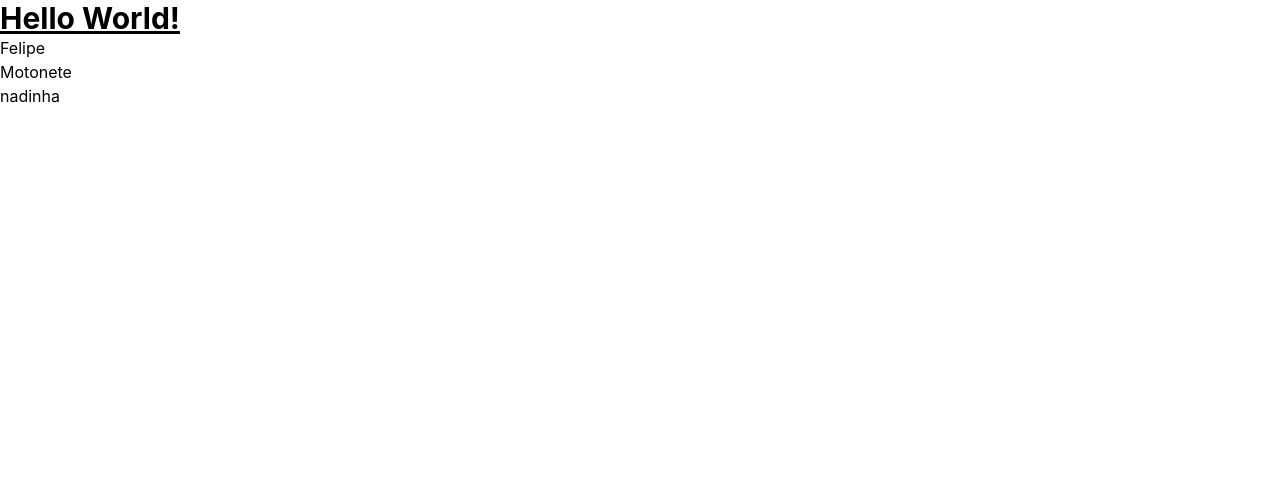
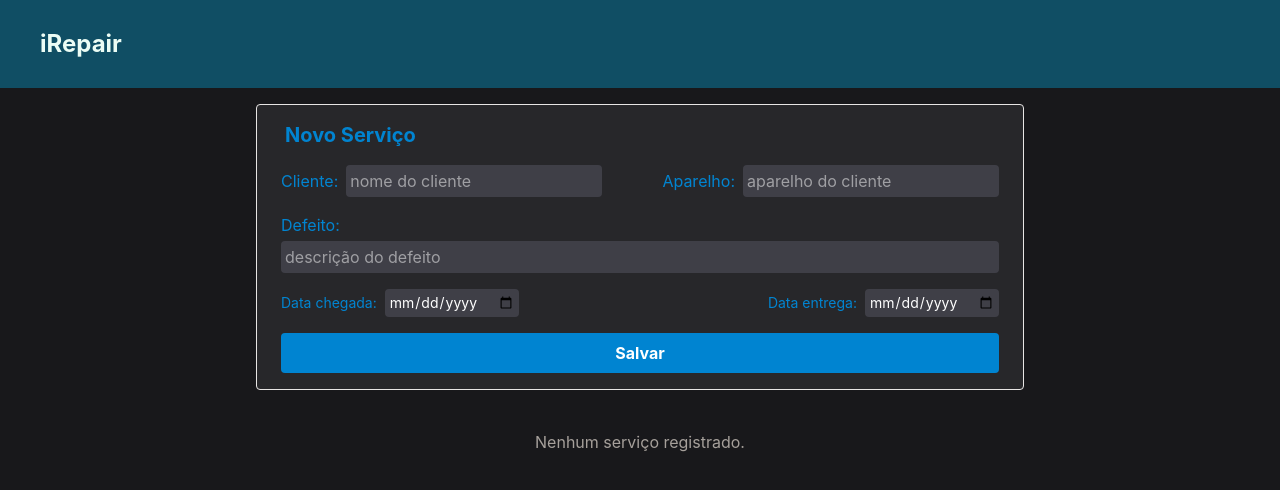
Before and after one commit to felipepifranco/iRepair, a React (Vite) app: page / in a window 1280 px wide. Shown: the top 490 px of the page. Built offline with nearby package versions, Linux system fonts and the light colour scheme.

Commit message:
feat(): cria base do projeto

```diff
--- a/src/App.css
+++ b/src/App.css
@@ -1 +1,6 @@
 @import "tailwindcss";
+
+body {
+  font-family: 'Inter', sans-serif;
+  background-color: #18181b; /* zinc-950 */
+}
--- a/src/App.tsx
+++ b/src/App.tsx
@@ -1,17 +1,17 @@
 import { useState } from 'react'
 import './App.css'
 import { ServiceCard } from './components/ServiceCard'
+import NewServiceForm from './components/NewServiceForm'
+import Header from './components/Header'
 
 function App() {
   const [count, setCount] = useState(0)
 
   return (
-    <>
-      <h1 className='text-3xl font-bold underline'>
-        Hello World!
-      </h1>
-      <ServiceCard nomeCliente='Felipe' aparelho='Motonete' defeito='nadinha'/>
-    </>
+    <div className='flex flex-col gap-4'>
+      <Header />
+      <NewServiceForm />
+    </div>
   )
 }
 
--- a/src/components/Header.tsx
+++ b/src/components/Header.tsx
@@ -0,0 +1,12 @@
+import React from 'react'
+
+function Header(){
+
+  return (
+    <section className=' bg-cyan-900 w-full py-7 px-10'>
+      <h1 className=' text-emerald-50 font-bold text-2xl'>iRepair</h1>
+    </section>
+  )
+}
+
+export default Header
--- a/src/components/NewServiceForm.tsx
+++ b/src/components/NewServiceForm.tsx
@@ -0,0 +1,125 @@
+import { useState } from "react";
+import { ServiceCard, type ServiceCardProp } from "./ServiceCard";
+
+const NewServiceForm = () => {
+  const [servicos, setServicos] = useState<ServiceCardProp[]>([]);
+
+  //inputs
+  const [nome, setNome] = useState("");
+  const [aparelho, setAparelho] = useState("");
+  const [defeito, setDefeito] = useState("");
+  const [dataChegouStr, setDataChegouStr] = useState("");
+  const [dataEntregaStr, setDataEntregaStr] = useState("");
+
+  //envio formulario
+  function handleSubmit(event: React.FormEvent<HTMLFormElement>) {
+    event.preventDefault();
+
+    if (nome.trim() !== "" && aparelho.trim() !== "" && defeito.trim() !== "") {
+      const novoServico: ServiceCardProp = {
+        id: Date.now(),
+        nomeCliente: nome,
+        aparelho: aparelho,
+        defeito: defeito,
+        dataChegou: dataChegouStr ? new Date(dataChegouStr) : new Date(),
+        dataEntrega: dataEntregaStr ? new Date(dataEntregaStr) : undefined,
+      };
+
+      setServicos((prevServicos) => [...prevServicos, novoServico]);
+
+      setNome("");
+      setAparelho("");
+      setDefeito("");
+      setDataChegouStr("");
+      setDataEntregaStr("");
+    }
+  }
+
+  return (
+    <div className="flex flex-col gap-6">
+      <form onSubmit={handleSubmit} className="self-center w-3xl flex flex-col border-solid border border-stone-200 rounded-sm py-4 gap-4 bg-zinc-800 px-6">
+        <p className="font-bold text-sky-600 text-xl px-1">Novo Serviço</p>
+
+        <div className="flex justify-between items-center gap-4">
+          <div className="flex gap-2 items-center">
+            <label className="text-sky-600">Cliente:</label>
+            <input
+              type="text"
+              value={nome}
+              onChange={(e) => setNome(e.target.value)}
+              placeholder="nome do cliente"
+              className="p-1 rounded bg-zinc-700 text-white"
+            />
+          </div>
+          <div className="flex gap-2 items-center">
+            <label className="text-sky-600">Aparelho:</label>
+            <input
+              type="text"
+              value={aparelho}
+              onChange={(e) => setAparelho(e.target.value)}
+              placeholder="aparelho do cliente"
+              className="p-1 rounded bg-zinc-700 text-white"
+            />
+          </div>
+        </div>
+
+        <div className="flex flex-col gap-1">
+          <label className="text-sky-600">Defeito:</label>
+          <input
+            type="text"
+            value={defeito}
+            onChange={(e) => setDefeito(e.target.value)}
+            placeholder="descrição do defeito"
+            className="p-1 rounded bg-zinc-700 text-white w-full"
+          />
+        </div>
+
+        <div className="flex justify-between gap-4">
+          <div className="flex gap-2 items-center">
+            <label className="text-sky-600 text-sm">Data chegada:</label>
+            <input
+              type="date"
+              value={dataChegouStr}
+              onChange={(e) => setDataChegouStr(e.target.value)}
+              className="p-1 rounded bg-zinc-700 text-white text-sm"
+            />
+          </div>
+          <div className="flex gap-2 items-center">
+            <label className="text-sky-600 text-sm">Data entrega:</label>
+            <input
+              type="date"
+              value={dataEntregaStr}
+              onChange={(e) => setDataEntregaStr(e.target.value)}
+              className="p-1 rounded bg-zinc-700 text-white text-sm"
+            />
+          </div>
+        </div>
+
+        <input
+          type="submit"
+          value="Salvar"
+          className="bg-sky-600 text-white font-bold py-2 px-4 rounded cursor-pointer hover:bg-sky-700"
+        />
+      </form>
+
+      {/** renderização dos serviços usando map */}
+      <div className="flex flex-col gap-4 mt-4">
+        {servicos.length === 0 &&
+        <p className="text-center text-stone-400">Nenhum serviço registrado.</p>}
+
+        {servicos.map((servico) => (
+          <ServiceCard
+            key={servico.id}
+            nomeCliente={servico.nomeCliente}
+            aparelho={servico.aparelho}
+            defeito={servico.defeito}
+            dataChegou={servico.dataChegou}
+            dataEntrega={servico.dataEntrega}
+          />
+        ))}
+      </div>
+    </div>
+  );
+};
+
+export default NewServiceForm;
--- a/src/components/ServiceCard.tsx
+++ b/src/components/ServiceCard.tsx
@@ -1,20 +1,55 @@
-interface ServiceCardProp {
+import { useState } from "react";
+
+export interface ServiceCardProp {
   nomeCliente : string;
   aparelho : string;
   defeito: string;
   dataChegou? : Date;
   dataEntrega? : Date;
+  id?: number; // usado em map !!
 }
 
-export function ServiceCard({nomeCliente, aparelho, defeito, dataChegou, dataEntrega} : ServiceCardProp){
-  nomeCliente ;
+export function ServiceCard({nomeCliente, aparelho, defeito, dataChegou, dataEntrega,} : ServiceCardProp){
+
+  const [status, setStatus] = useState("aberto");
+
+  function alternaStatus(){
+    setStatus((prev) => (prev === "aberto" ? "fechado" : "aberto"));
+  };
+
   return (
-    <>
-      <h2>{nomeCliente}</h2>
-      <h2>{aparelho}</h2>
-      <p>{defeito}</p>
-      <footer>
+    <section className="self-center w-3xl flex flex-col border-solid border border-stone-500 rounded-sm py-4 gap-1 ">
+      <div className="flex justify-between px-5 items-center">
+        <div className="flex gap-4 items-center">
+          <h2 className="font-bold text-sky-600 text-xl">{nomeCliente}</h2>
+          <span className="text-emerald-300"> - </span>
+          <h2 className=" text-sky-600 text-xl ">{aparelho}</h2>
+        </div>
+        {status === "aberto" ? (
+          <button className=" border border-green-950 bg-green-300 hover:bg-green-500 px-4 py-1 rounded-sm"
+          onClick={alternaStatus}>
+            Em aberto
+          </button>
+        ) : (
+          <button className=" border border-green-950 bg-red-500 hover:bg-red-300 px-4 py-1 rounded-sm"
+          onClick={alternaStatus}>
+            Fechado
+          </button>
+        )}
+      </div>
+      <h3 className="px-5 font-bold text-emerald-300">Defeito:</h3>
+      <p className="px-6 text-stone-300">{defeito}</p>
+      <div className="border-b border-stone-500 w-4/5 py-1 mx-auto"></div>
+      <footer className="px-6 py-2 flex justify-between">
+        {dataChegou && (
+          <p className=" text-stone-300">
+            <span className="px-5  text-emerald-300">Data chegada:</span> {dataChegou.toLocaleDateString()}</p>
+        )}
+        {dataEntrega && (
+          <p className=" text-stone-300">
+            <span className="px-5  text-emerald-300">Data entrega:</span> {dataEntrega.toLocaleDateString()}</p>
+        )}
       </footer>
-    </>
+    </section>
   );
 }
```
Also changed, not shown: 1 other file (tests, documents, lock files or other folders).
